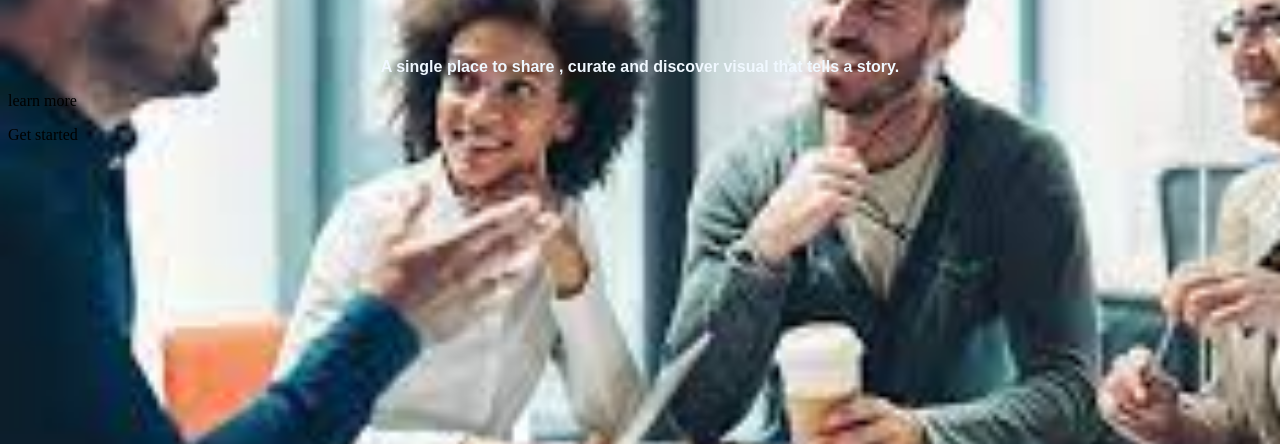
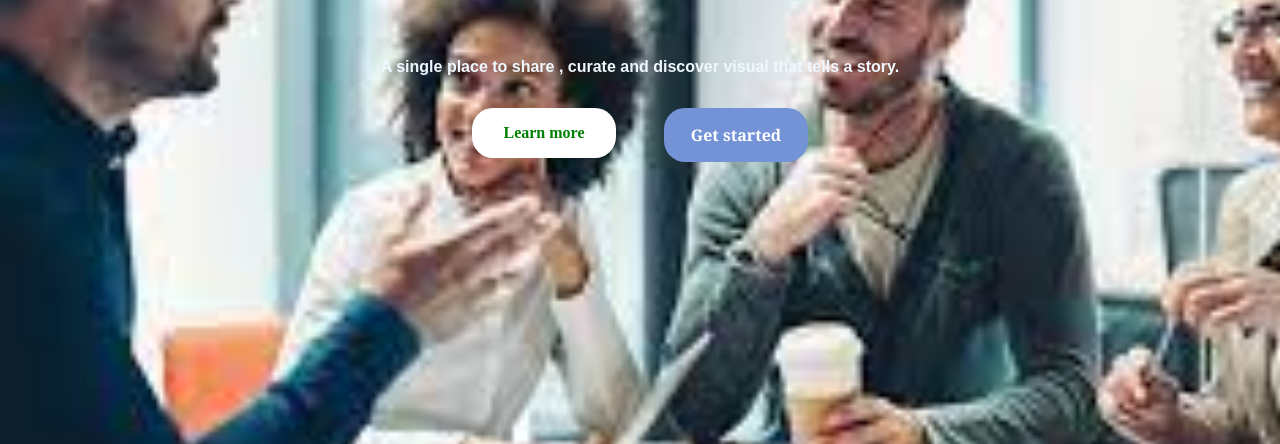
Before and after one commit to ShamiSiby/Nunito-Responsive-Boot-strap, a plain HTML site: page index.html in a window 1280 px wide. Shown: the part 356-800 px from the top of the page. Drawn offline with Linux system fonts and the light colour scheme.

Commit message:
add a button

```diff
--- a/index.html
+++ b/index.html
@@ -14,7 +14,12 @@
   <p class="temp">CREATE AWESOME TEMPLATES</p>
   <P class="message">A single place to share , curate and discover visual that tells a story.</P>
  </div>
-   <p class="info 1">learn more</p>
-   <p class="info 2">Get started</p>
+ <div class="button-section">
+  <div class="learn-btn">
+    <p class="info">Learn more</p>
+  </div>
+
+   <p class="plus">Get started</p>
+  </div>
 </body>
 </html>
--- a/styles.css
+++ b/styles.css
@@ -25,14 +25,36 @@ color: aquamarine;
     color: aliceblue;
 
 }
-.info 1{
-text-align: left;
+
+.button-section {
+    display: flex;
+    justify-content: center;
+}
+
+.learn-btn {
+    padding-right: 3rem;
+}
+
+.info {
+    font-weight: bold;
+    text-align: center;
+padding: 1rem;
+width: 7rem;
+border-radius: 21px;
 color: green;
-font-style: inherit;}
+font-style: inherit;
+background-color:white;
+}
 
 
-.info 2{
- text-align: right;
- color: blue;
+.plus {
+    font-weight: bold;
+    text-align: center;
+ padding: 1rem;
+ width: 7rem;
+ border-radius: 21px;
+ color: #fff;
  font-family: Cambria, Cochin, Georgia, Times, 'Times New Roman', serif;
+ background-color:rgb(116, 147, 214);
+
 }
```
